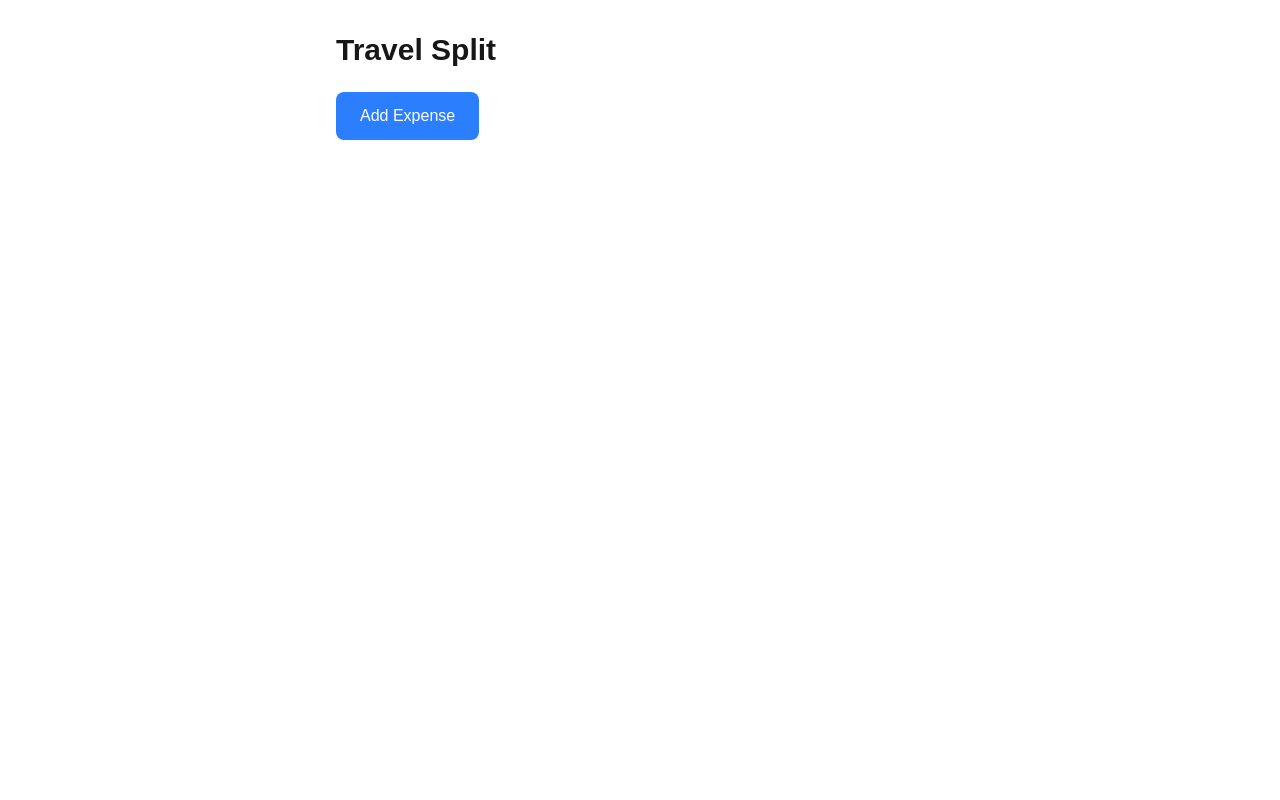
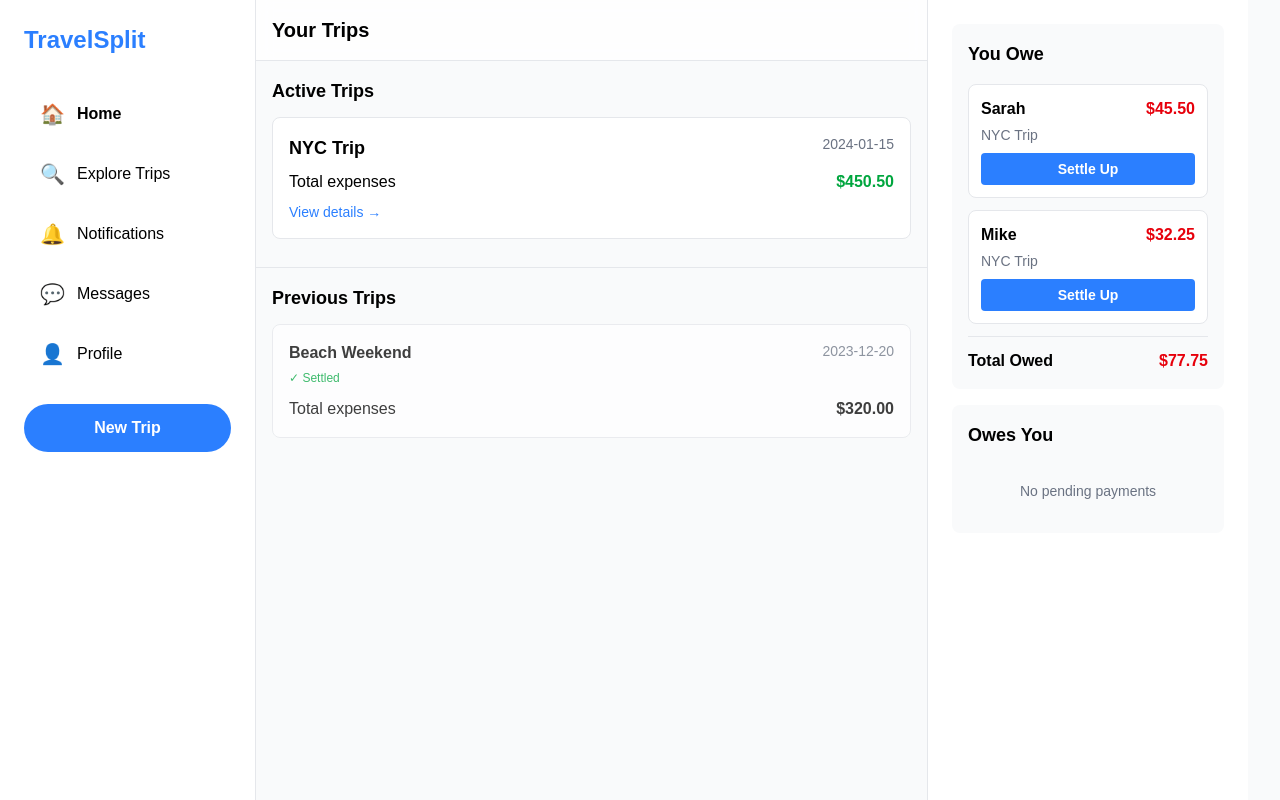
Before and after one commit to JacobDiep04/travel-split, a Next.js app: page / in a window 1280 px wide. Built offline with nearby package versions, Linux system fonts and the light colour scheme.

Commit message:
better landing page

```diff
--- a/app/page.tsx
+++ b/app/page.tsx
@@ -3,57 +3,146 @@
 import { useState } from 'react';
 
 export default function Home() {
-  const [expenses, setExpenses] = useState<Array<{
-    id: number;
-    description: string;
-    amount: number;
-    paidBy: string;
-  }>>([]);
+  const [trips, setTrips] = useState([
+    { id: 1, name: 'NYC Trip', date: '2024-01-15', total: 450.50, settled: false },
+    { id: 2, name: 'Beach Weekend', date: '2023-12-20', total: 320.00, settled: true },
+  ]);
 
-  const addExpense = () => {
-    const description = prompt('What was the expense?');
-    const amount = parseFloat(prompt('How much?') || '0');
-    const paidBy = prompt('Who paid?');
-
-    if (description && amount && paidBy) {
-      setExpenses([...expenses, {
-        id: Date.now(),
-        description,
-        amount,
-        paidBy
-      }]);
-    }
-  };
-
-  const total = expenses.reduce((sum, exp) => sum + exp.amount, 0);
+  const [outstandingPayments] = useState([
+    { id: 1, person: 'Sarah', amount: 45.50, trip: 'NYC Trip' },
+    { id: 2, person: 'Mike', amount: 32.25, trip: 'NYC Trip' },
+  ]);
 
   return (
-    <main className="min-h-screen p-8 max-w-2xl mx-auto">
-      <h1 className="text-3xl font-bold mb-6">Travel Split</h1>
+    <div className="flex min-h-screen bg-gray-50">
+      {/* Left Sidebar - Navigation */}
+      <aside className="w-64 bg-white border-r border-gray-200 p-6 sticky top-0 h-screen">
+        <h2 className="text-2xl font-bold mb-8 text-blue-500">TravelSplit</h2>
 
-      <button
-        onClick={addExpense}
-        className="bg-blue-500 text-white px-6 py-3 rounded-lg mb-6 hover:bg-blue-600"
-      >
-        Add Expense
-      </button>
+        <nav className="space-y-2">
+          <button className="w-full text-left px-4 py-3 rounded-lg hover:bg-gray-100 font-semibold flex items-center gap-3 text-black">
+            <span className="text-xl">🏠</span>
+            Home
+          </button>
 
-      <div className="space-y-3">
-        {expenses.map(exp => (
-          <div key={exp.id} className="border p-4 rounded-lg">
-            <div className="font-semibold">{exp.description}</div>
-            <div className="text-sm text-gray-600">
-              ${exp.amount.toFixed(2)} paid by {exp.paidBy}
+          <button className="w-full text-left px-4 py-3 rounded-lg hover:bg-gray-100 flex items-center gap-3 text-black">
+            <span className="text-xl">🔍</span>
+            Explore Trips
+          </button>
+
+          <button className="w-full text-left px-4 py-3 rounded-lg hover:bg-gray-100 flex items-center gap-3 text-black">
+            <span className="text-xl">🔔</span>
+            Notifications
+          </button>
+
+          <button className="w-full text-left px-4 py-3 rounded-lg hover:bg-gray-100 flex items-center gap-3 text-black">
+            <span className="text-xl">💬</span>
+            Messages
+          </button>
+
+          <button className="w-full text-left px-4 py-3 rounded-lg hover:bg-gray-100 flex items-center gap-3 text-black">
+            <span className="text-xl">👤</span>
+            Profile
+          </button>
+        </nav>
+
+        <button className="w-full mt-6 bg-blue-500 text-white px-6 py-3 rounded-full font-bold hover:bg-blue-600">
+          New Trip
+        </button>
+      </aside>
+
+      {/* Main Content - Trips Feed */}
+      <main className="flex-1 max-w-2xl border-r border-gray-200">
+        <div className="sticky top-0 bg-white/80 backdrop-blur border-b border-gray-200 p-4">
+          <h1 className="text-xl font-bold text-black">Your Trips</h1>
+        </div>
+
+        {/* Active Trips */}
+        <div className="border-b border-gray-200 p-4">
+          <h2 className="font-bold text-lg mb-3 text-black">Active Trips</h2>
+          {trips.filter(trip => !trip.settled).map(trip => (
+            <div key={trip.id} className="bg-white border border-gray-200 rounded-lg p-4 mb-3 hover:bg-gray-50 cursor-pointer">
+              <div className="flex justify-between items-start mb-2">
+                <h3 className="font-bold text-lg text-black">{trip.name}</h3>
+                <span className="text-sm text-gray-500">{trip.date}</span>
+              </div>
+              <div className="flex justify-between items-center">
+                <span className="text-black">Total expenses</span>
+                <span className="font-bold text-green-600">${trip.total.toFixed(2)}</span>
+              </div>
+              <div className="mt-2 text-sm text-blue-500">
+                View details →
+              </div>
             </div>
+          ))}
+        </div>
+
+        {/* Previous Trips */}
+        <div className="p-4">
+          <h2 className="font-bold text-lg mb-3 text-black">Previous Trips</h2>
+          {trips.filter(trip => trip.settled).map(trip => (
+            <div key={trip.id} className="bg-white border border-gray-200 rounded-lg p-4 mb-3 hover:bg-gray-50 cursor-pointer opacity-75">
+              <div className="flex justify-between items-start mb-2">
+                <div>
+                  <h3 className="font-bold text-black">{trip.name}</h3>
+                  <span className="text-xs text-green-600">✓ Settled</span>
+                </div>
+                <span className="text-sm text-gray-500">{trip.date}</span>
+              </div>
+              <div className="flex justify-between items-center">
+                <span className="text-black">Total expenses</span>
+                <span className="font-bold text-black">${trip.total.toFixed(2)}</span>
+              </div>
+            </div>
+          ))}
+        </div>
+      </main>
+
+      {/* Right Sidebar - Outstanding Payments */}
+      <aside className="w-80 bg-white p-6 sticky top-0 h-screen overflow-y-auto">
+        <div className="bg-gray-50 rounded-lg p-4">
+          <h2 className="font-bold text-lg mb-4 text-black">You Owe</h2>
+
+          {outstandingPayments.length > 0 ? (
+            <div className="space-y-3">
+              {outstandingPayments.map(payment => (
+                <div key={payment.id} className="bg-white border border-gray-200 rounded-lg p-3">
+                  <div className="flex justify-between items-start mb-1">
+                    <span className="font-semibold text-black">{payment.person}</span>
+                    <span className="font-bold text-red-600">${payment.amount.toFixed(2)}</span>
+                  </div>
+                  <div className="text-sm text-gray-500 mb-2">{payment.trip}</div>
+                  <button className="w-full bg-blue-500 text-white px-3 py-1.5 rounded text-sm font-semibold hover:bg-blue-600">
+                    Settle Up
+                  </button>
+                </div>
+              ))}
+
+              <div className="pt-3 border-t border-gray-200">
+                <div className="flex justify-between items-center font-bold">
+                  <span className="text-black">Total Owed</span>
+                  <span className="text-red-600">
+                    ${outstandingPayments.reduce((sum, p) => sum + p.amount, 0).toFixed(2)}
+                  </span>
+                </div>
+              </div>
+            </div>
+          ) : (
+            <div className="text-center text-gray-500 py-8">
+              <div className="text-4xl mb-2">✓</div>
+              <p>All settled up!</p>
+            </div>
+          )}
+        </div>
+
+        {/* People Owe You Section */}
+        <div className="bg-gray-50 rounded-lg p-4 mt-4">
+          <h2 className="font-bold text-lg mb-4 text-black">Owes You</h2>
+          <div className="text-center text-gray-500 py-4">
+            <p className="text-sm">No pending payments</p>
           </div>
-        ))}
-      </div>
-
-      {expenses.length > 0 && (
-        <div className="mt-6 text-xl font-bold">
-          Total: ${total.toFixed(2)}
         </div>
-      )}
-    </main>
+      </aside>
+    </div>
   );
 }
```
